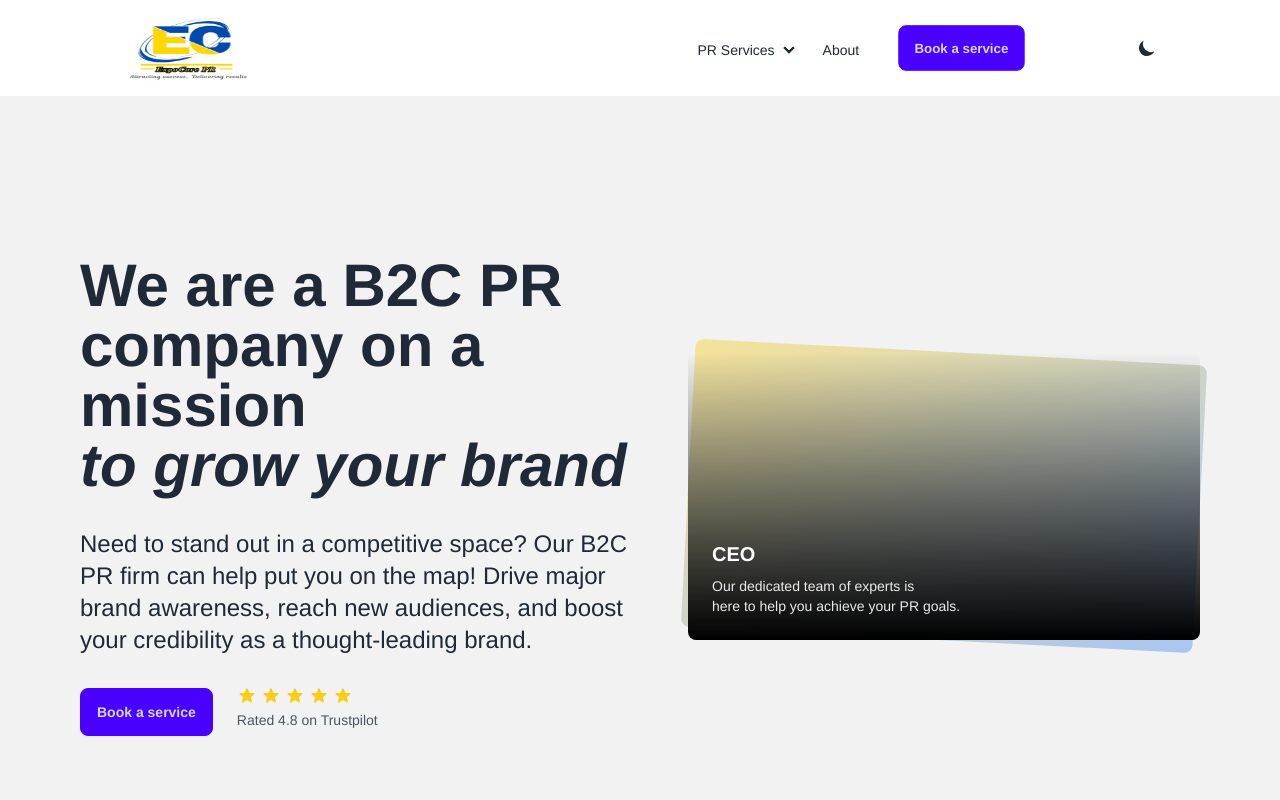
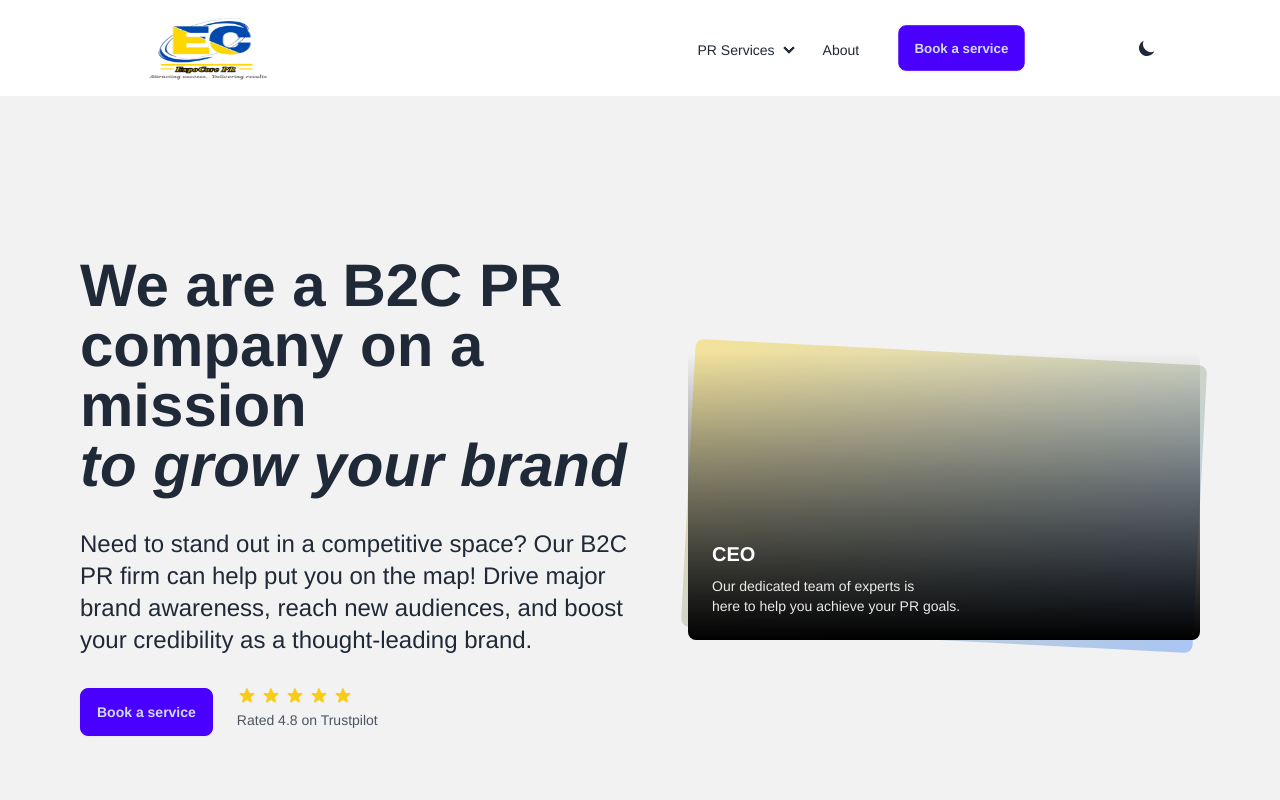
Before and after one commit to Edmondakwasi/expocore_pr, a React (Vite) app in the folder EPCPR/: page / in a window 1280 px wide. Shown: the top 800 px of the page. Built offline with nearby package versions, Linux system fonts and the light colour scheme; a web font is replaced by a local one.

Commit message:
positioned the navbar image to align with the page

```diff
--- a/EPCPR/src/components/Navbar.jsx
+++ b/EPCPR/src/components/Navbar.jsx
@@ -8,7 +8,7 @@ const Navbar = () => {
 
   return (
     <div className="navbar bg-base-100 relative">
-      <div className="flex-1">
+      <div className="flex-1 ml-5">
         <a href="/">
           <img src={Logo} alt="logo" className="w-32 h-16 p-2 md:w-40 md:h-20 md:ml-24" />
         </a>
```
